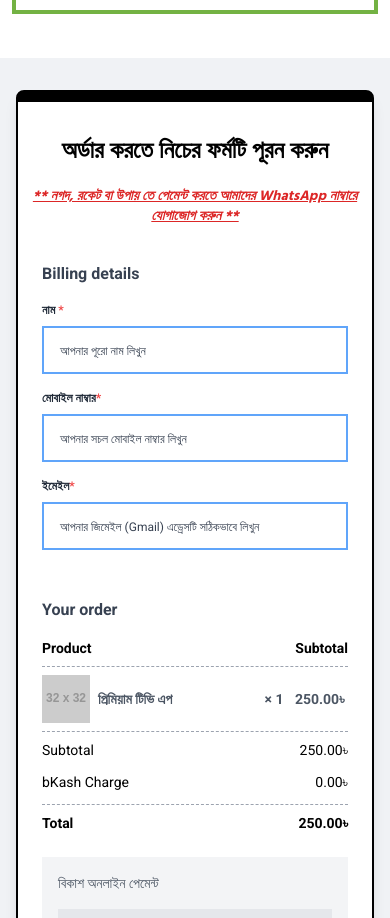
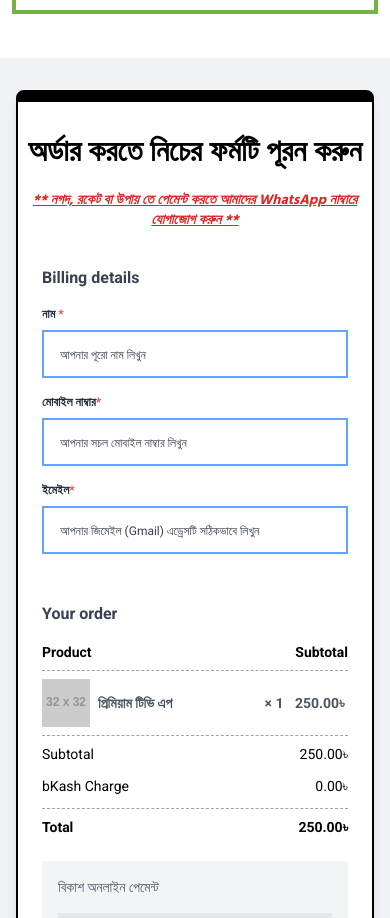
Before and after one commit to Made-With-Nuxtjs/dizhive-landing-template, a Nuxt app: page / in a window 390 px wide. Shown: the part 1720-2638 px from the top of the page. Built offline with nearby package versions, Linux system fonts and the light colour scheme; a web font is replaced by a local one.

Commit message:
Update OrderForm.vue

```diff
--- a/components/OrderForm.vue
+++ b/components/OrderForm.vue
@@ -4,7 +4,7 @@
             class="container mx-auto p-3 md:px-48 lg:px-48 xl:px-48  py-8 px-4 sm:px-8 pt-8 md:pt-16 lg:pt-16 xl:pt-16">
             <div class="w-full bg-white rounded-lg border-t-[12px] border-2 border-black shadow-lg">
                 <div class="pt-6">
-                    <h2 class="text-center text-2xl md:text-4xl lg:text-4xl xl:text-5xl font-bold p-2">অর্ডার করতে
+                    <h2 class="text-center text-3xl md:text-4xl lg:text-4xl xl:text-5xl font-bold font-bang p-2">অর্ডার করতে
                         নিচের ফর্মটি পূরন করুন
                     </h2>
                     <p
```
